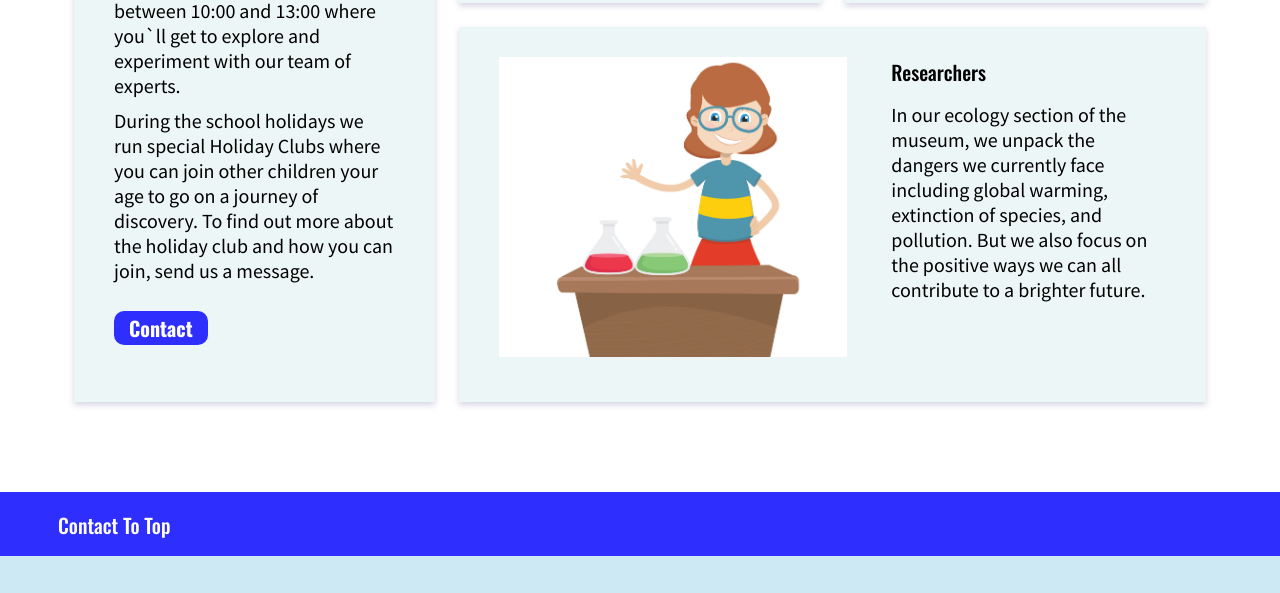
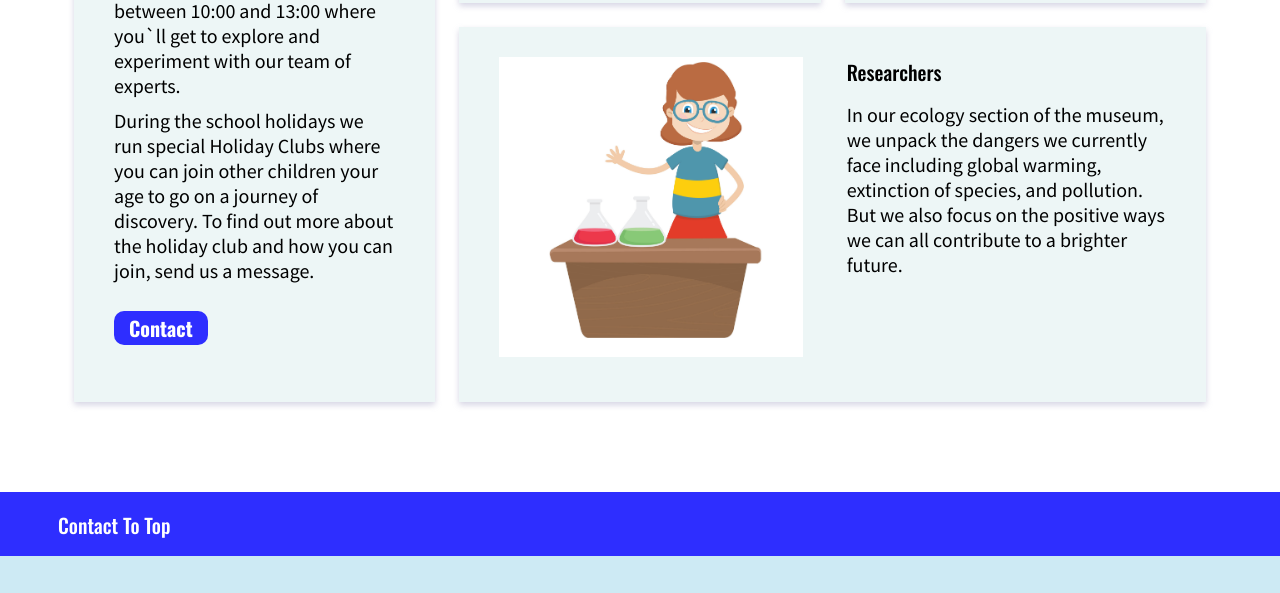
Before and after one commit to hakon-marius/Museum-spring-22, a plain HTML site: page index.html in a window 1280 px wide. Shown: the part 1783-2376 px from the top of the page. Drawn offline with nearby package versions, Linux system fonts and the light colour scheme; a web font is replaced by a local one.

Commit message:
prøver å fikse footer. Sliter med newsletter pga lite content

```diff
--- a/style.css
+++ b/style.css
@@ -8,7 +8,7 @@
 
 body {
     font-family: "source sans pro";
-    height: 100%;
+    height: 100vh;
 }
 
 body p {
@@ -284,6 +284,8 @@ footer {
     background-color: var(--bottom_header_color);
     /* height: 710px;*/
     margin-top: 30px;
+    position: sticky;
+    top: 100%;
 }
 
 .footer_section_three,
@@ -708,7 +710,7 @@ footer {
     }
 
     .home_grid_item:nth-child(6) p {
-        max-width: 300px;
+        max-width: 400px;
     }
 
     .teacher_greating {
```
